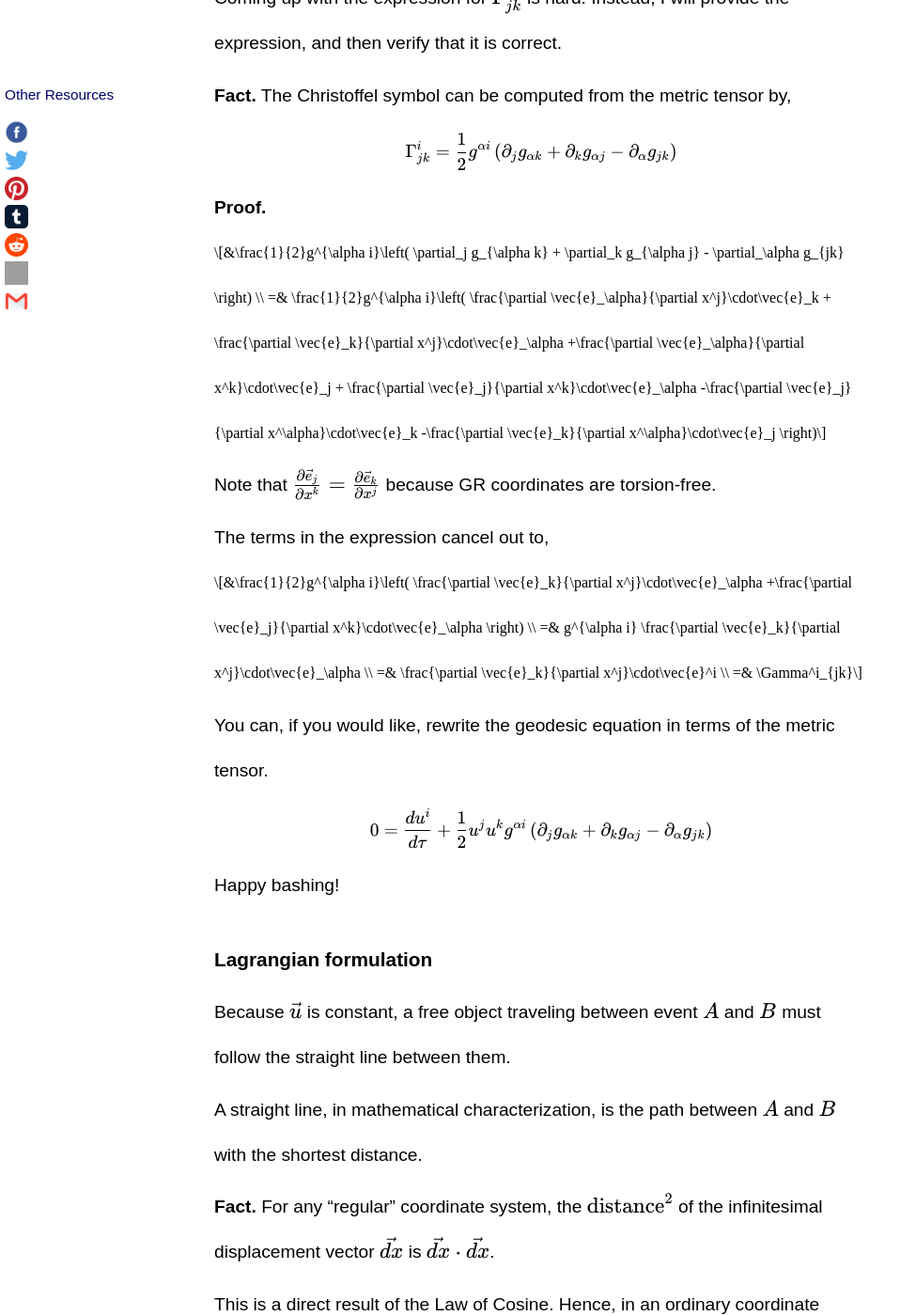
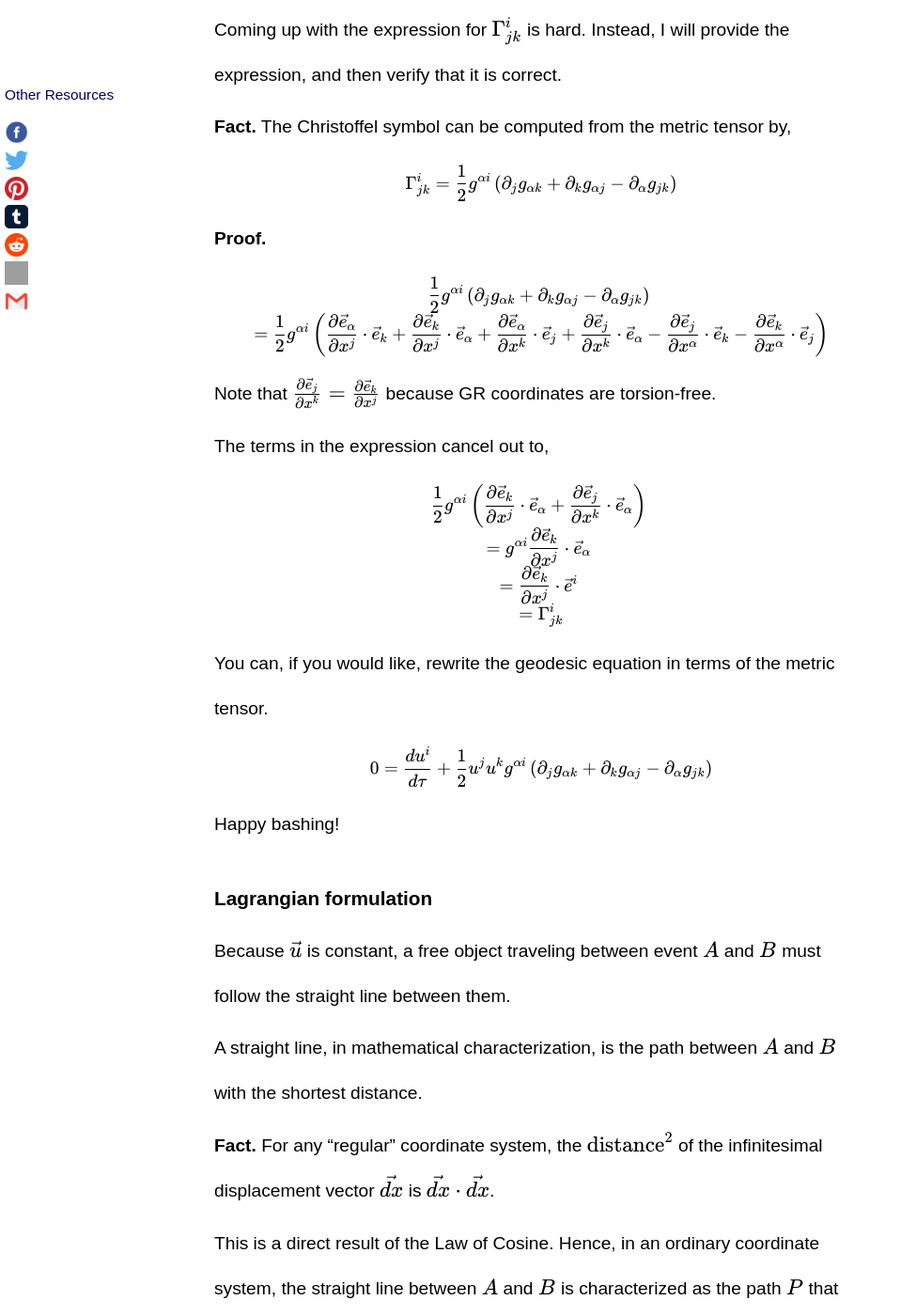
Before and after one commit to IntuitivePhysics/IntuitivePhysics, a Jekyll site: the page built from _posts/2023-01-22-tensors-and-the-geodesic-equation.md, in a window 1280 px wide and 1400 px high, scrolled down 11590 px. Shown: the whole window at 94% size, without its empty margins (0-975 px from the left). Built offline with Jekyll 4.4.1, drawn with Linux system fonts in a browser that asks for light colours; some of the changed text lies outside the part shown; grey boxes are pictures that could not be loaded.

Commit message:
fix white space

```diff
--- a/_posts/2023-01-22-tensors-and-the-geodesic-equation.md
+++ b/_posts/2023-01-22-tensors-and-the-geodesic-equation.md
@@ -49,7 +49,7 @@
 Based on its definition, we can substitute $g_{ij}$ into our equation to get,
 
 $$
-	x_i = g_{ji} x^j
+x_i = g_{ji} x^j
 $$
 
 This is called the **index lowering** operation.
@@ -70,7 +70,7 @@
 When we change the coordinate system (i.e. $\{\vec{e}_i\}$), how do the contravariant components of a vector transform? The answer is intuitively straightforward---because the coordinate system is locally a non-orthonormal cartesian coordinate, we just need to follow the chain rule.
 
 $$
-	{x'}^i = \frac{\partial {x'}^i}{\partial x^j} x^j
+{x'}^i = \frac{\partial {x'}^i}{\partial x^j} x^j
 $$
 
 ##### How do covariant components transform?
@@ -110,19 +110,19 @@
 The contravariant coordinates becomes like the covariant coordinates:
 
 $$
-	x^i \vec{e}_i &= \vec{x} \\
-	x^i \vec{e}_i \cdot \vec{e}^i &= \vec{x}\cdot \vec{e}^i \\
-	x^i &= \vec{x} \cdot \vec{e}^i
+	x^i \vec{e}_i = \vec{x} \\
+	x^i \vec{e}_i \cdot \vec{e}^i = \vec{x}\cdot \vec{e}^i \\
+	x^i = \vec{x} \cdot \vec{e}^i
 $$
 
 We can also show the covariant coordinates becomes like the contravariant coordinates:
 Let $\vec{x} = y_j \vec{e}^j$. We then prove $x_i = y_i$.
 
 $$
-	\vec{x} &= y_j \vec{e}^j \\
-	\vec{x}\cdot \vec{e}_i &= y_j \vec{e}^j \cdot \vec{e}_i \\
-	x_i &= y_j \delta^j_i \\
-	x_i &= y_i
+	\vec{x} = y_j \vec{e}^j \\
+	\vec{x}\cdot \vec{e}_i = y_j \vec{e}^j \cdot \vec{e}_i \\
+	x_i = y_j \delta^j_i \\
+	x_i = y_i
 $$
 
 Now, we are able to define both contravariant coordinates and covariant coordinates more clearly.
@@ -314,8 +314,8 @@
 **Proof.**
 
 $$
-    &\frac{1}{2}g^{\alpha i}\left( \partial_j g_{\alpha k} + \partial_k g_{\alpha j} - \partial_\alpha g_{jk} \right) \\
-    =& \frac{1}{2}g^{\alpha i}\left( \frac{\partial \vec{e}_\alpha}{\partial x^j}\cdot\vec{e}_k + \frac{\partial \vec{e}_k}{\partial x^j}\cdot\vec{e}_\alpha
+    \frac{1}{2}g^{\alpha i}\left( \partial_j g_{\alpha k} + \partial_k g_{\alpha j} - \partial_\alpha g_{jk} \right) \\
+    = \frac{1}{2}g^{\alpha i}\left( \frac{\partial \vec{e}_\alpha}{\partial x^j}\cdot\vec{e}_k + \frac{\partial \vec{e}_k}{\partial x^j}\cdot\vec{e}_\alpha
     +\frac{\partial \vec{e}_\alpha}{\partial x^k}\cdot\vec{e}_j + \frac{\partial \vec{e}_j}{\partial x^k}\cdot\vec{e}_\alpha
     -\frac{\partial \vec{e}_j}{\partial x^\alpha}\cdot\vec{e}_k -\frac{\partial \vec{e}_k}{\partial x^\alpha}\cdot\vec{e}_j \right)
 $$
@@ -325,11 +325,11 @@
 The terms in the expression cancel out to,
 
 $$
-    &\frac{1}{2}g^{\alpha i}\left( \frac{\partial \vec{e}_k}{\partial x^j}\cdot\vec{e}_\alpha
+    \frac{1}{2}g^{\alpha i}\left( \frac{\partial \vec{e}_k}{\partial x^j}\cdot\vec{e}_\alpha
     +\frac{\partial \vec{e}_j}{\partial x^k}\cdot\vec{e}_\alpha \right) \\
-    =& g^{\alpha i} \frac{\partial \vec{e}_k}{\partial x^j}\cdot\vec{e}_\alpha \\
-    =& \frac{\partial \vec{e}_k}{\partial x^j}\cdot\vec{e}^i \\
-    =& \Gamma^i_{jk}
+    = g^{\alpha i} \frac{\partial \vec{e}_k}{\partial x^j}\cdot\vec{e}_\alpha \\
+    = \frac{\partial \vec{e}_k}{\partial x^j}\cdot\vec{e}^i \\
+    = \Gamma^i_{jk}
 $$
 
 You can, if you would like, rewrite the geodesic equation in terms of the metric tensor.
@@ -352,8 +352,8 @@
 This is a direct result of the Law of Cosine. Hence, in an ordinary coordinate system, the straight line between $A$ and $B$ is characterized as the path $P$ that minimizes,
 
 $$
-    s &= \int_P \sqrt{dx^i dx^j g_{ij}} \\
-    &= \int_P \sqrt{u^i u^j g_{ij}} d\tau
+    s = \int_P \sqrt{dx^i dx^j g_{ij}} \\
+    = \int_P \sqrt{u^i u^j g_{ij}} d\tau
 $$
 
 However, GR coordinate system is a little bit different because $\vec{e}_t \cdot \vec{e}_t < 0$. So $\vec{e}_t$ is a rather special basis vector. As a result, $\vec{dx}\cdot \vec{dx}$ can be negative and must be negative if $\vec{dx}$ is time like. Therefore, we have to be cautious about the use of square root.
@@ -361,8 +361,8 @@
 Minimizing the $ds^2=\vec{dx}\cdot \vec{dx}$ is equivalent to maximizing $d\tau^2 = -ds^2$. Hence, the condition for straight lines in GR coordinates is a path $P$ that maximizes,
 
 $$
-    \tau &= \int_P d\tau \\
-    &= \int_P \sqrt{-dx^idx^jg_{ij}}
+    \tau = \int_P d\tau \\
+    = \int_P \sqrt{-dx^idx^jg_{ij}}
 $$
 
 which we can compute by parametrizing the integrand.
```
Also changed, not shown: other parts of _posts/2023-01-22-tensors-and-the-geodesic-equation.md (+11 -11 lines).
